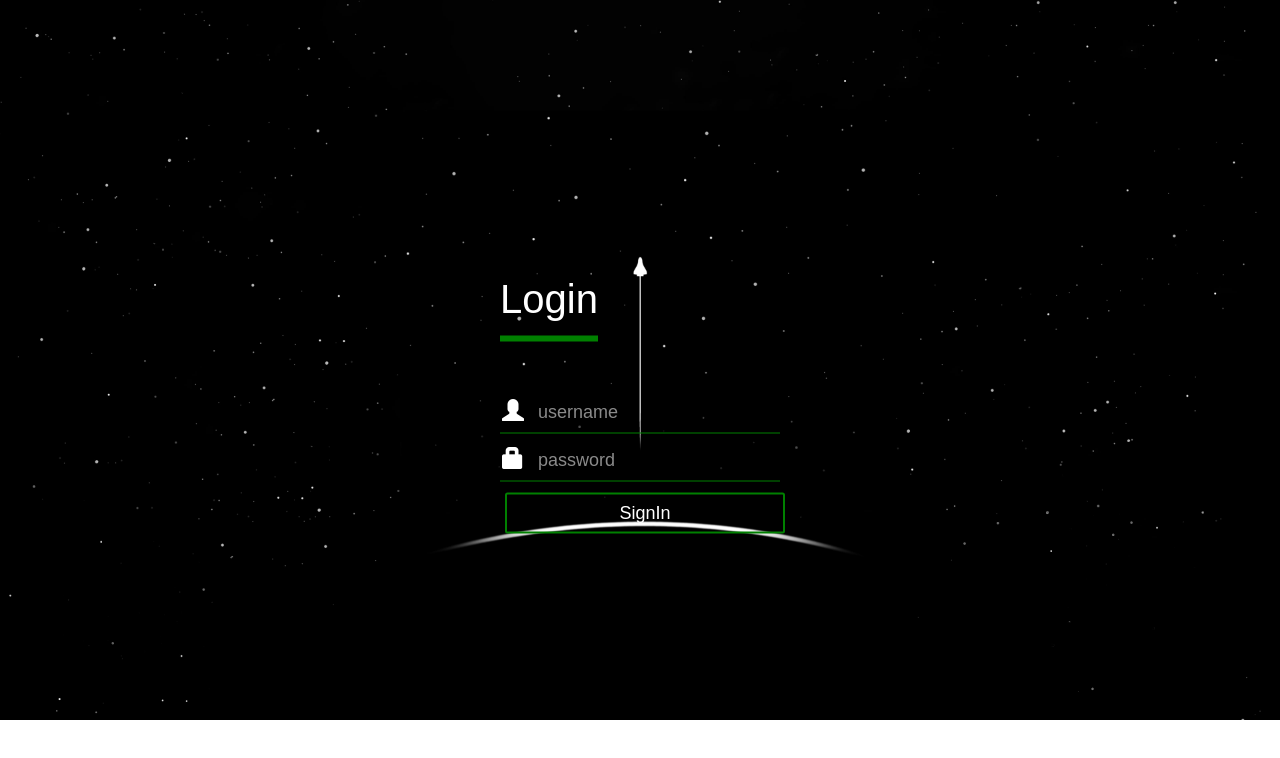
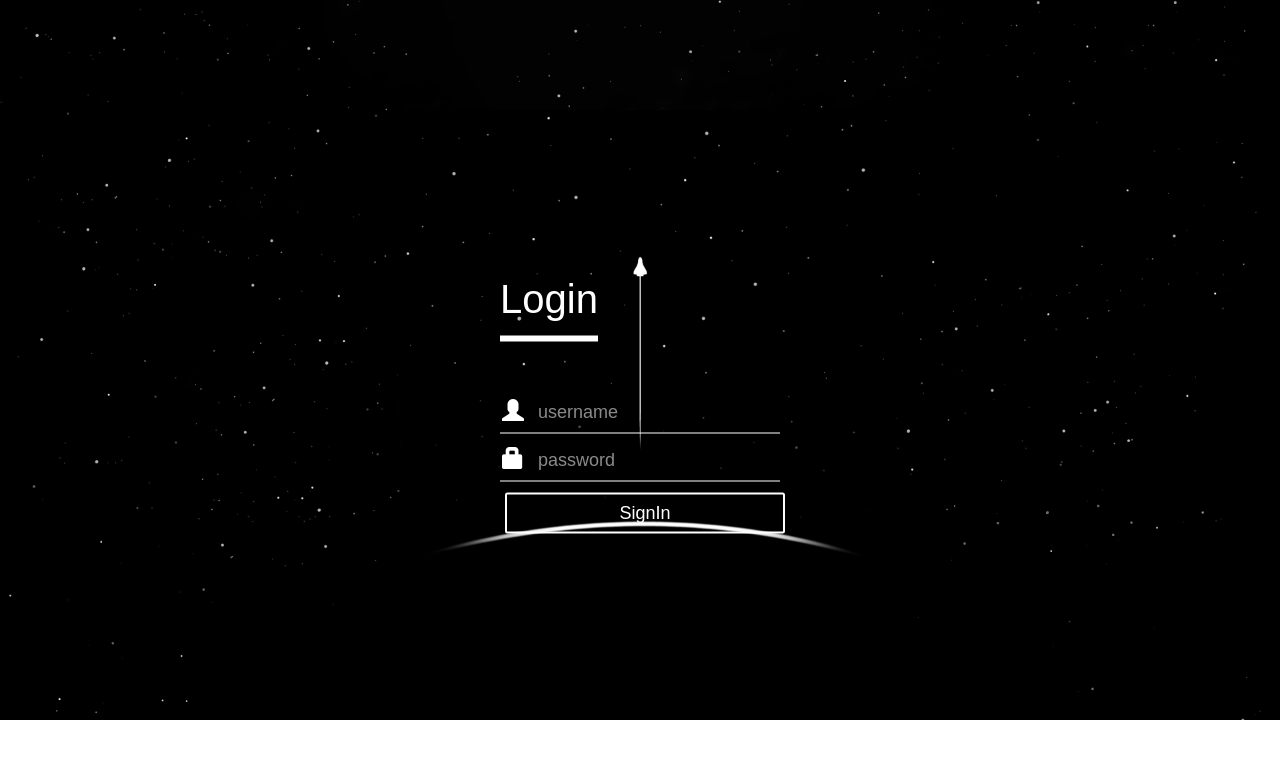
Before and after one commit to sunilayar/Awsome_Login_Page, a plain HTML site: page index.html in a window 1280 px wide. Drawn offline with nearby package versions, Linux system fonts and the light colour scheme.

Commit message:
Update login.css

```diff
--- a/login.css
+++ b/login.css
@@ -18,7 +18,7 @@ body{
   .login-box h1{
        float: left;
        font-size: 40px;
-       border-bottom: 6px solid green;
+       border-bottom: 6px solid white;
        margin-bottom: 50px;
        padding:13px 0;
 
@@ -31,7 +31,7 @@ body{
    font-size: 22px;
    padding: 6px 0;
    margin: 6px 0;
-   border-bottom: 1px solid green;
+   border-bottom: 1px solid white;
 }
 .textbox i{
      width: 26px;
@@ -52,7 +52,7 @@ body{
 .btn{
     width: 100%;
     background: none;
-    border: 2px solid green;
+    border: 2px solid white;
     color: white;
     padding:5px;
     font-size: 18px;
```
